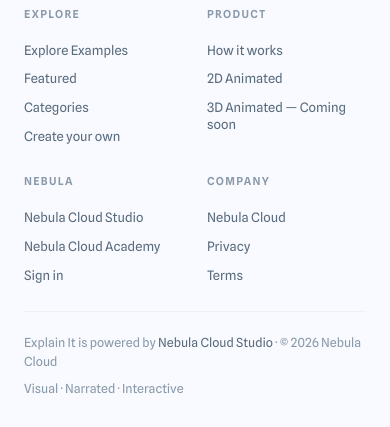
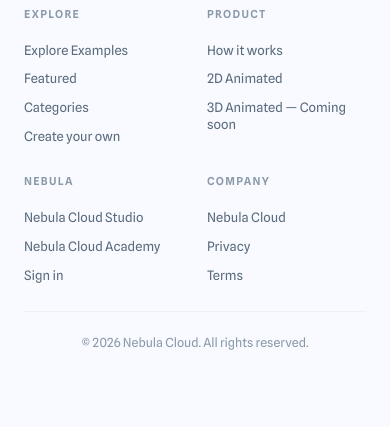
Before and after one commit to studio-public-demos/explain-it-examples, a plain HTML site: page index.html in a window 390 px wide. Shown: the part 7625-8052 px from the top of the page. After the commit the page ends 8006 px from the top, so only its background shows below. Drawn offline with Linux system fonts and the light colour scheme.

Commit message:
footer(bottom): single centered copyright line

```diff
--- a/index.html
+++ b/index.html
@@ -134,7 +134,7 @@
   footer.site .fsocial a{display:inline-flex;align-items:center;justify-content:center;width:40px;height:40px;border-radius:10px;border:1px solid var(--border);color:var(--gray);transition:all .15s}
   footer.site .fsocial a:hover{border-color:rgba(45,122,255,.4);color:var(--blue);background:var(--blue-dim)}
   footer.site .fsocial a svg{width:18px;height:18px}
-  footer.site .fbottom{display:flex;align-items:center;justify-content:space-between;gap:12px 24px;flex-wrap:wrap;border-top:1px solid var(--border-soft);padding-top:22px;color:var(--gray-lt);font-size:12.5px}
+  footer.site .fbottom{display:flex;align-items:center;justify-content:center;text-align:center;gap:12px 24px;flex-wrap:wrap;border-top:1px solid var(--border-soft);padding-top:22px;color:var(--gray-lt);font-size:12.5px}
   footer.site .fbottom a{color:var(--gray)}
   footer.site .fbottom a:hover{color:var(--navy)}
   @media(max-width:640px){
@@ -147,7 +147,7 @@
     footer.site .fcols{grid-template-columns:1fr 1fr;gap:28px 24px;margin-bottom:28px}
     footer.site .fcol-brand{grid-column:1 / -1;max-width:none;padding-right:0;gap:14px}
     footer.site .fdesc{max-width:420px}
-    footer.site .fbottom{flex-direction:column;align-items:flex-start;gap:8px;line-height:1.5}
+    footer.site .fbottom{flex-direction:column;align-items:center;text-align:center;gap:8px;line-height:1.5}
   }
   @media(min-width:641px) and (max-width:900px){
     footer.site .fcols{grid-template-columns:repeat(4,1fr);gap:30px 28px}
@@ -276,8 +276,7 @@
     </div>
 
     <div class="fbottom">
-      <div>Explain It is powered by <a href="https://nebulacloud.studio" target="_blank" rel="noopener">Nebula Cloud Studio</a> · © 2026 Nebula Cloud</div>
-      <div>Visual · Narrated · Interactive</div>
+      <div>© 2026 Nebula Cloud. All rights reserved.</div>
     </div>
   </div>
 </footer>
```
